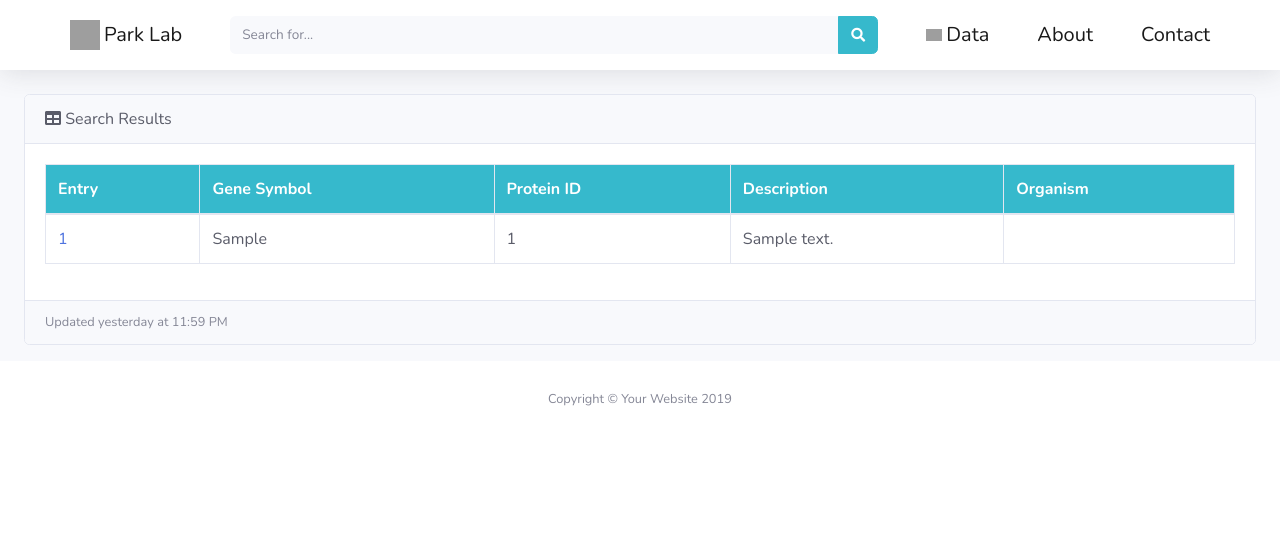
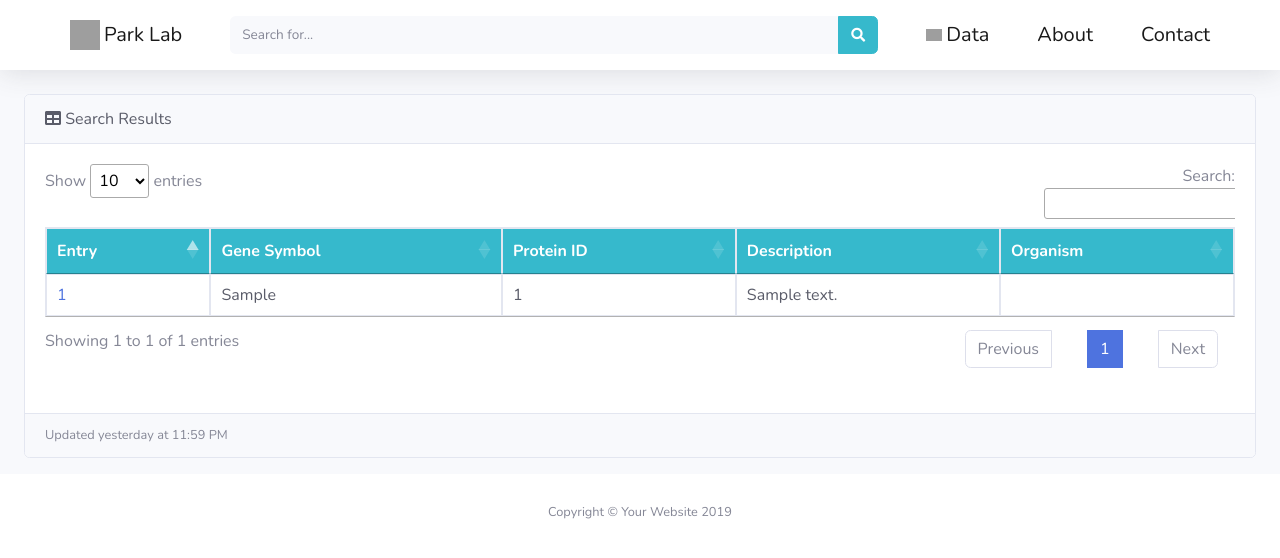
Before and after one commit to benwubenwu/new_kras_project, a Django app: page /search_results in a window 1280 px wide. Shown: the top 558 px of the page. Run offline with Django 3.2, Linux system fonts and the light colour scheme; tables that the repository leaves empty hold one stand-in row (values such as "Sample post"); some libraries are stand-ins or nearby versions; grey boxes are pictures that could not be loaded.

Commit message:
implemented data tables

```diff
--- a/mysite/graphs/templates/graphs/base.html
+++ b/mysite/graphs/templates/graphs/base.html
@@ -21,6 +21,14 @@
 
   <!-- NEED THIS FOR PLOTLY GRAPH TO DISPLAY -->
   <script src="https://cdn.plot.ly/plotly-latest.min.js"></script>
+
+  <!-- Data tables -->
+  <link rel="stylesheet" type="text/css" href="https://cdn.datatables.net/v/bs4/dt-1.10.20/b-1.6.1/b-flash-1.6.1/fh-3.1.6/sp-1.0.1/sl-1.3.1/datatables.min.css"/>
+  <script type="text/javascript" src="https://cdn.datatables.net/v/bs4/dt-1.10.20/b-1.6.1/b-flash-1.6.1/fh-3.1.6/sp-1.0.1/sl-1.3.1/datatables.min.js"></script>
+
+  <script src="https://code.jquery.com/jquery-3.3.1.js"></script>
+  <script src="https://cdn.datatables.net/1.10.20/js/jquery.dataTables.min.js"></script>
+  <script src="https://cdn.datatables.net/1.10.20/js/dataTables.bootstrap4.min.js"></script>
 </head>
 
 <body id="page-top">
@@ -59,8 +67,8 @@
               </div>
             </form>
             <img src="https://cdn3.iconfinder.com/data/icons/linecons-free-vector-icons-pack/32/data-512.png" width="1.4%" height="1.4%" class="text-dark d-inline-block align-top mr-1 ml-5 ">
-            <a class="navbar-brand mr-5" href="{% url 'search' %}">Data</a>
-            <a class="navbar-brand mr-5" href="#publication">About</a>
+            <a class="navbar-brand mr-5" href="{% url 'search_results' %}">Data</a>
+            <a class="navbar-brand mr-5" href="/#publication">About</a>
             <a class="navbar-brand mr-0" href="https://compbio.hms.harvard.edu/contact">Contact</a>
 
             <!-- Topbar Navbar -->
--- a/mysite/graphs/templates/graphs/search_results.html
+++ b/mysite/graphs/templates/graphs/search_results.html
@@ -10,7 +10,7 @@
     Search Results</div>
   <div class="card-body">
     <div class="table-responsive">
-      <table class="table table-bordered" id="dataTable" width="100%" cellspacing="0">
+      <table class="table table-bordered mydatatable" id="dataTable" width="100%" cellspacing="0">
         <thead class="text-white bg-info">
           <tr>
             <th>Entry</th>
@@ -50,5 +50,7 @@
   </div>
   <div class="card-footer small text-muted">Updated yesterday at 11:59 PM</div>
 </div>
-
+<script>
+  $('.mydatatable').DataTable();
+</script>
 {% endblock %}
```
